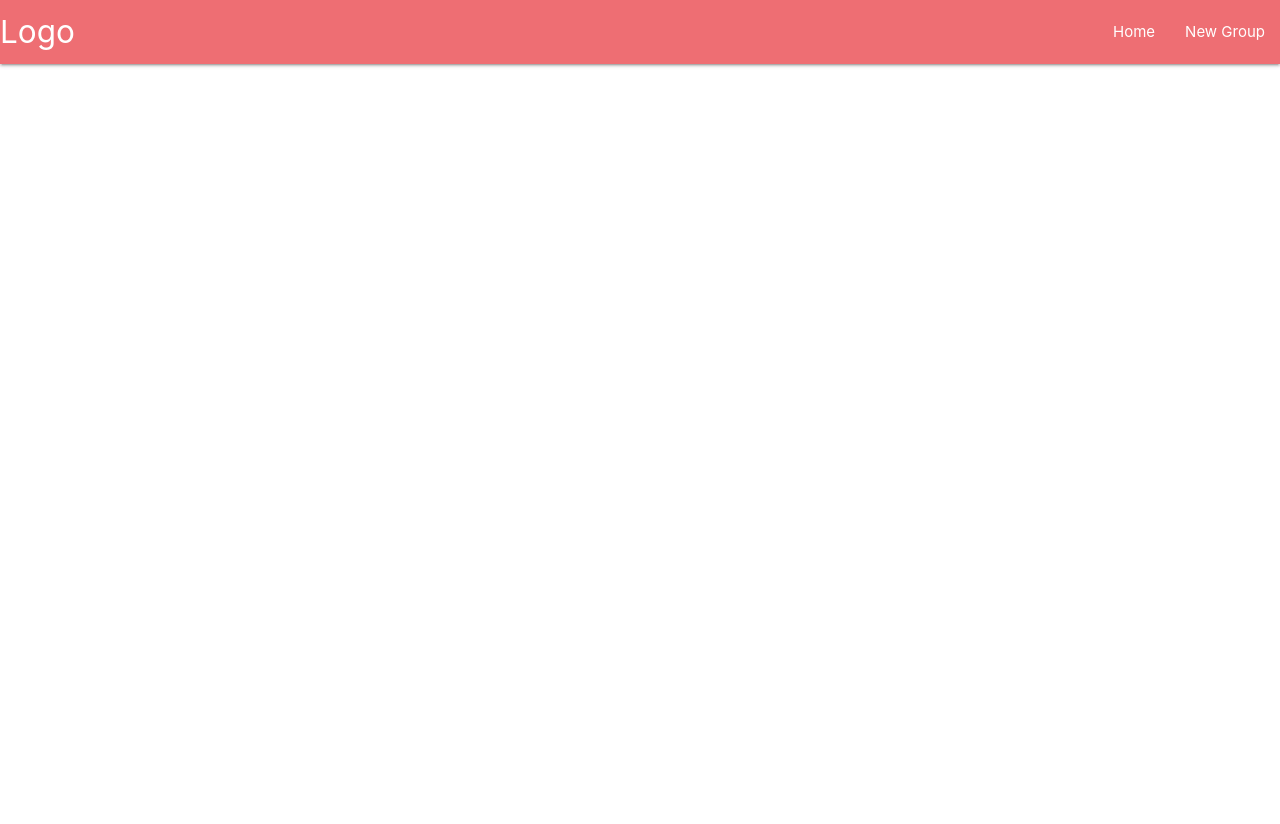
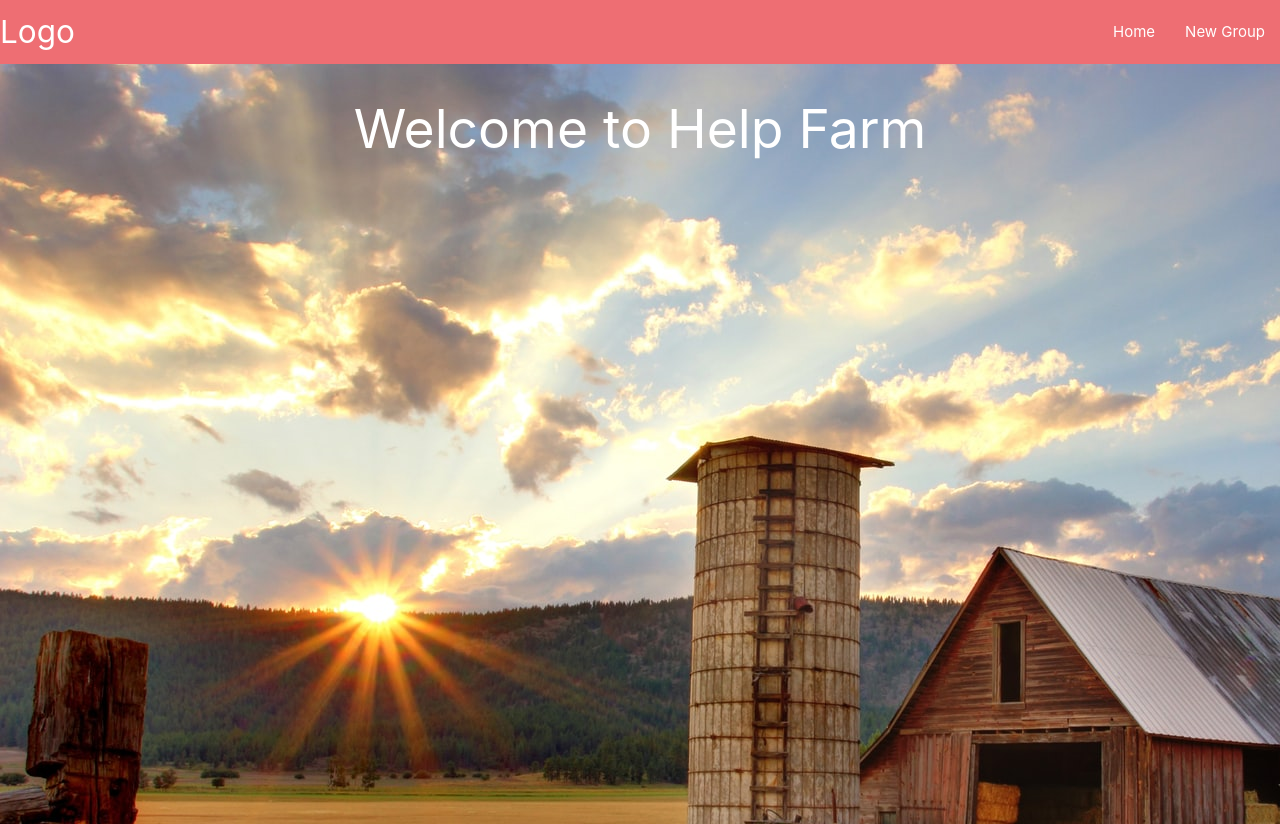
Before and after one commit to ShahruKhanHub/helpfarmer, a React (Create React App) app: page / in a window 1280 px wide. Before the commit the page ends 800 px from the top, so only its background shows below. Built offline with nearby package versions, Linux system fonts and the light colour scheme.

Commit message:
add home page

```diff
--- a/src/App.js
+++ b/src/App.js
@@ -2,13 +2,14 @@ import React from 'react';
 import { BrowserRouter as Router, Route } from 'react-router-dom';
 
 import Nav from './components/layout/Nav';
+import Home from './components/Home';
 import CreateGroup from './components/createGroup';
 
 function App() {
   return (
     <Router className="App">
       <Nav />
-      <Route exact path="/"/>
+      <Route exact path="/" component={Home} />
       <Route exact path="/createGroup" component={CreateGroup} />
     </Router>
   );
--- /dev/null
+++ b/src/components/Home.js
@@ -0,0 +1,13 @@
+import React from 'react';
+
+const Home = () => {
+    return (
+        <div className="home__background">
+          <div className="home__container">
+            <h2 className="white-text">Welcome to Help Farm</h2>
+          </div>
+        </div>
+    );
+};
+
+export default Home;
--- a/src/components/common/TextInput.js
+++ b/src/components/common/TextInput.js
@@ -1,11 +1,10 @@
 import React from 'react';
 
-const TextInput = ({ name, placeholder, label, value, onChange }) => {
+const TextInput = ({ name, label, value, onChange }) => {
     return (
         <div className="input-field col s6">
             <input
                 name={name}
-                placeholder={placeholder}
                 type="text"
                 className="validate"
                 value={value}
--- a/src/components/createGroup.js
+++ b/src/components/createGroup.js
@@ -26,7 +26,6 @@ class createGroup extends Component{
                     <TextInput
                         label="Group Name"
                         name="groupName"
-                        placeholder="Ex - Farm World"
                         value={this.state.groupName}
                         onChange={this.onChange.bind(this)} />
                 </div>
@@ -41,7 +40,6 @@ class createGroup extends Component{
                     <TextInput
                         label="Location"
                         name="location"
-                        placeholder="Ex - 123 farm st"
                         value={this.state.location}
                         onChange={this.onChange.bind(this)} />
                 </div>
--- a/src/index.css
+++ b/src/index.css
@@ -0,0 +1,20 @@
+*,
+*::after,
+*::before{
+    margin: 0;
+    padding: 0;
+    box-sizing: inherit;
+}
+
+.home__background{
+    width: 100%;
+    height: 95vh;
+    background-image: url("./img/home.jpeg");
+}
+
+.home__container{
+    display: flex;
+    flex-direction: column;
+    justify-content: center;
+    align-items: center;
+}
```
Also changed, not shown: src/img/home.jpeg (added).
